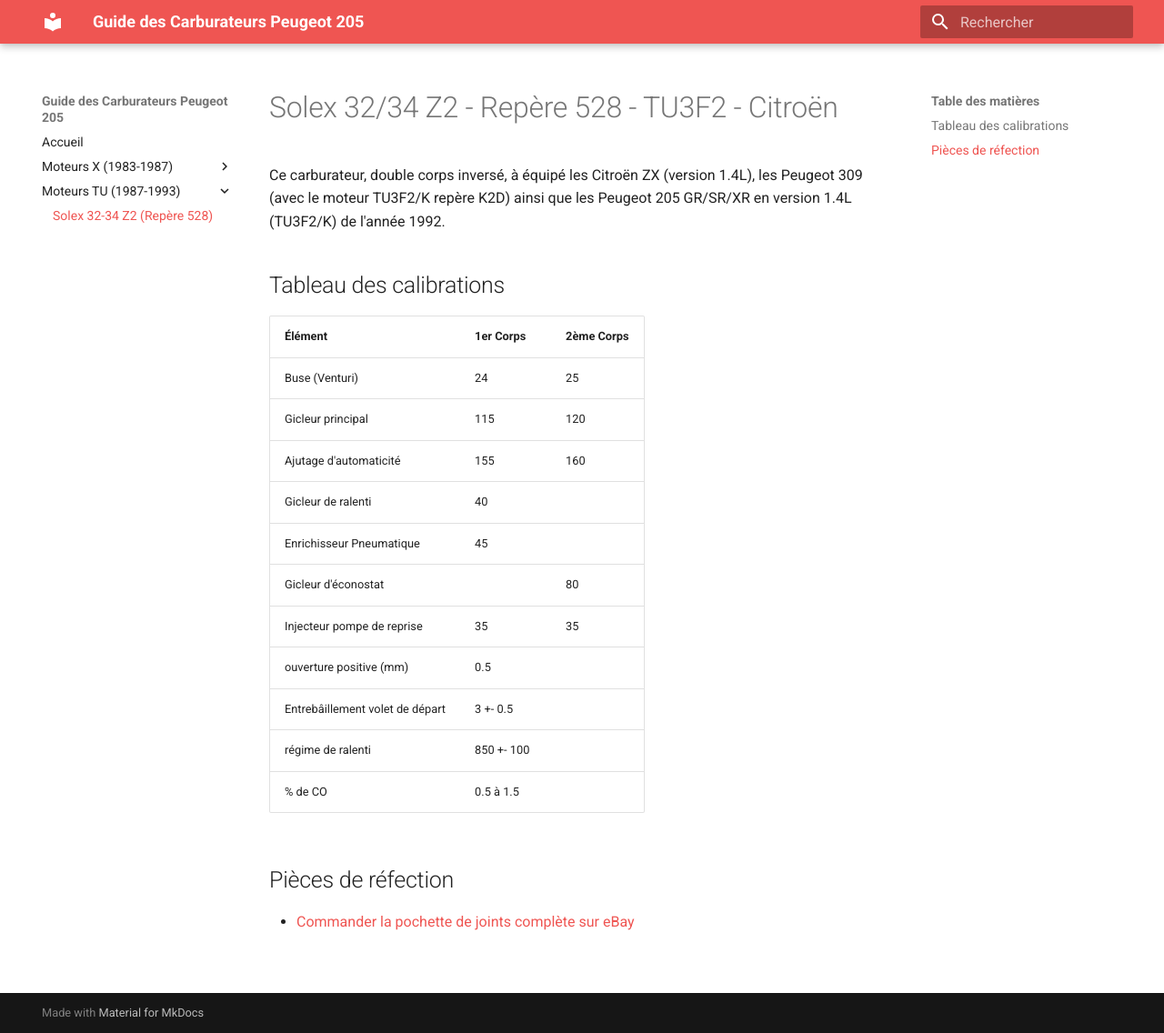
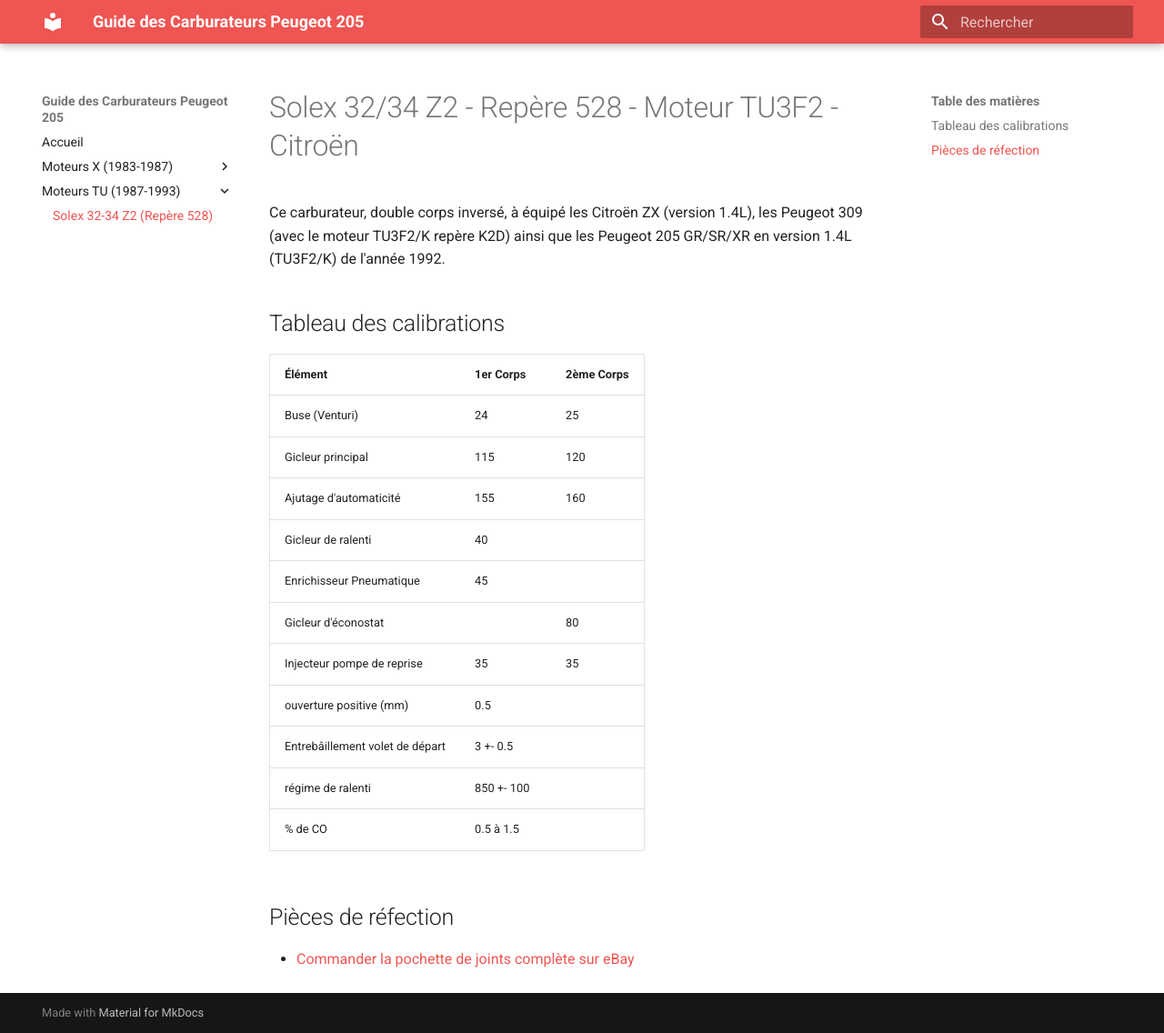
Before and after one commit to adriencano205/Site_Carbus_Peugeot_205, an MkDocs documentation site: the page built from docs/moteurs-tu/solex-32-34-z2-528.md, in a window 1280 px wide and 1136 px high. Shown: the whole window at 91% size. Built offline with MkDocs 1.6.1 and Material for MkDocs 9.7.7, drawn with Linux system fonts in a browser that asks for light colours.

Commit message:
Update solex-32-34-z2-528.md

```diff
--- a/docs/moteurs-tu/solex-32-34-z2-528.md
+++ b/docs/moteurs-tu/solex-32-34-z2-528.md
@@ -1,4 +1,4 @@
-# Solex 32/34 Z2 - Repère 528 - TU3F2 - Citroën
+# Solex 32/34 Z2 - Repère 528 - Moteur TU3F2 - Citroën
 
 Ce carburateur, double corps inversé, à équipé les Citroën ZX (version 1.4L), les Peugeot 309 (avec le moteur TU3F2/K repère K2D) ainsi que les Peugeot 205 GR/SR/XR en version 1.4L (TU3F2/K) de l'année 1992.
 
```
